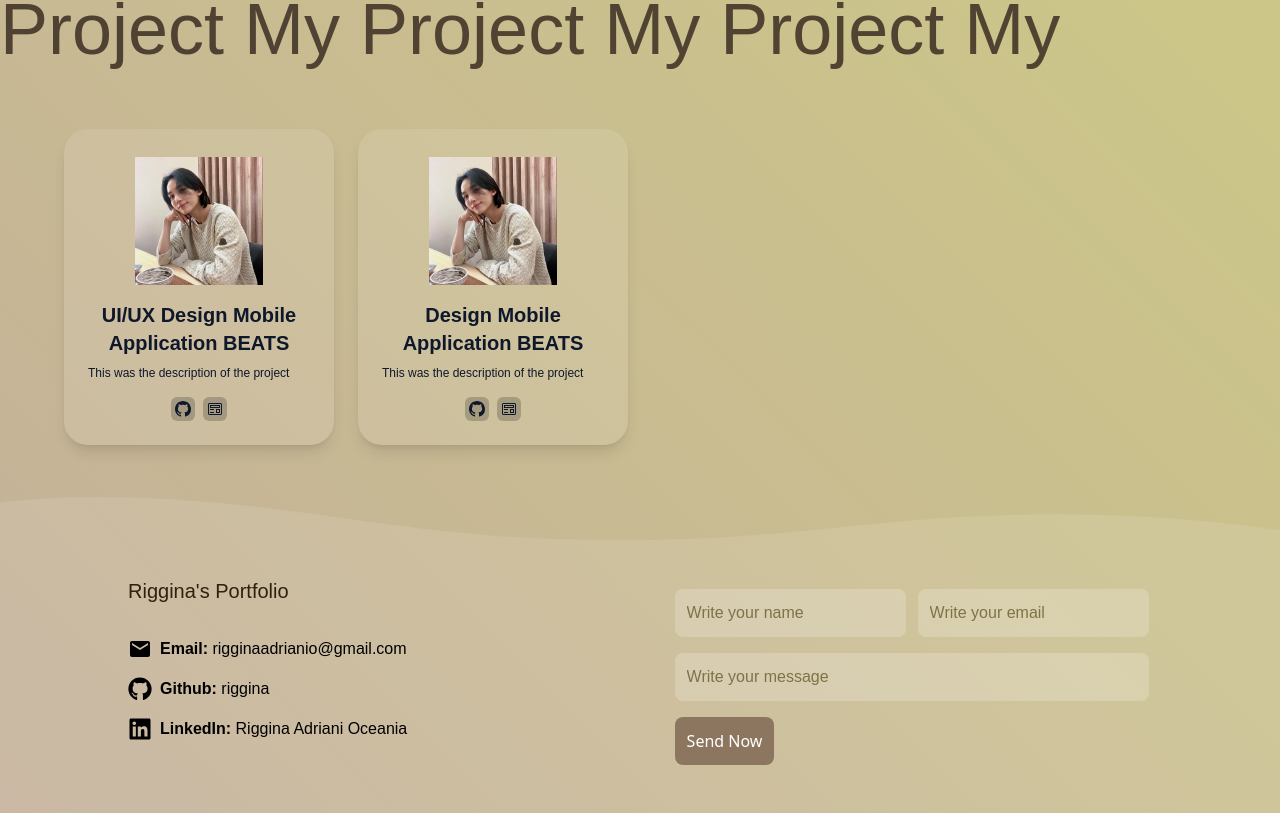
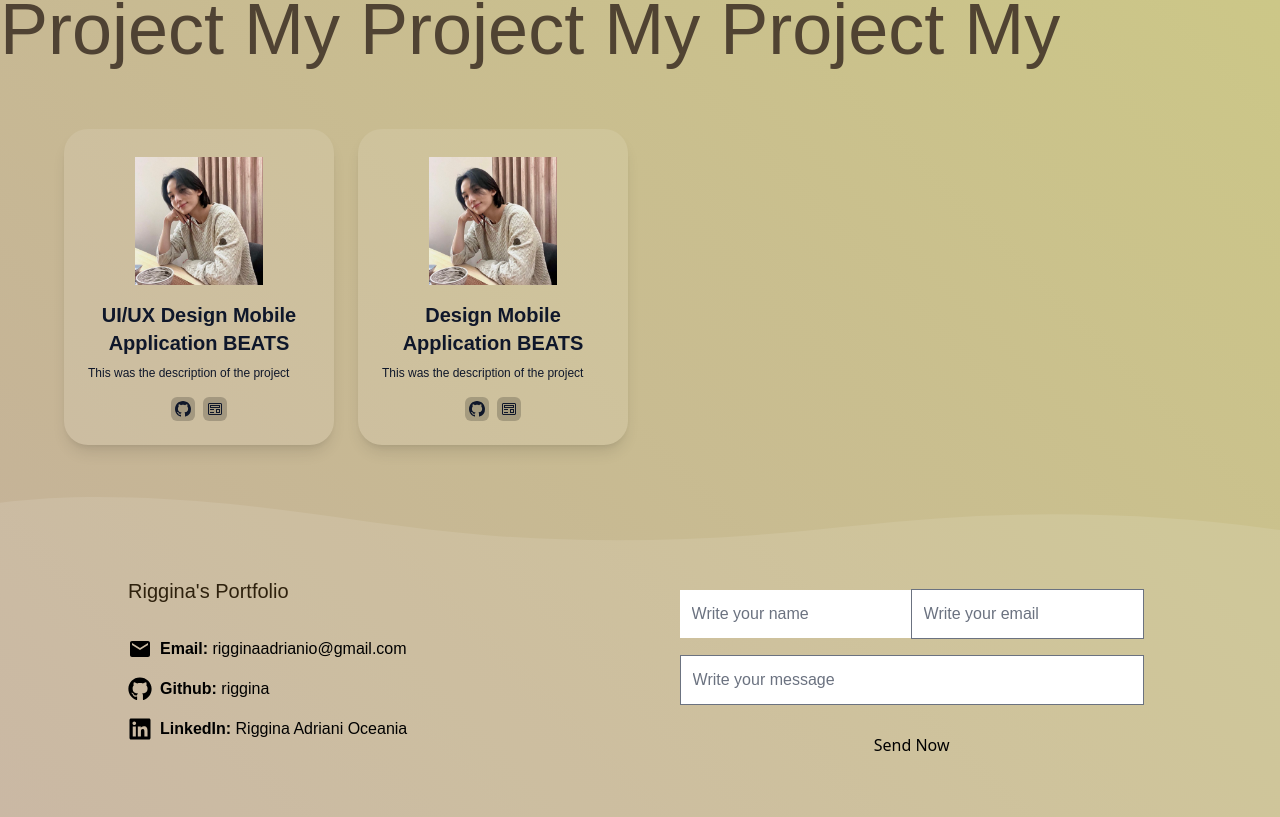
Before and after one commit to riggina/portfolio, a React (Create React App) app: page / in a window 1280 px wide. Shown: the part 1447-2264 px from the top of the page. Built offline with nearby package versions, Linux system fonts and the light colour scheme.

Commit message:
update package and config

```diff
--- a/tailwind.config.js
+++ b/tailwind.config.js
@@ -9,7 +9,6 @@ module.exports = {
     './src/components/sections/StickyProfile.jsx',
     './src/components/sections/Footer.jsx',
     './src/components/partials/Card.jsx',
-    './src/components/partials/Form.jsx',
     './src/pages/Homepage.jsx'
   ],
   theme: {
```
Also changed, not shown: package.json (+4 -6 lines), 1 other file (tests, documents, lock files or other folders).
